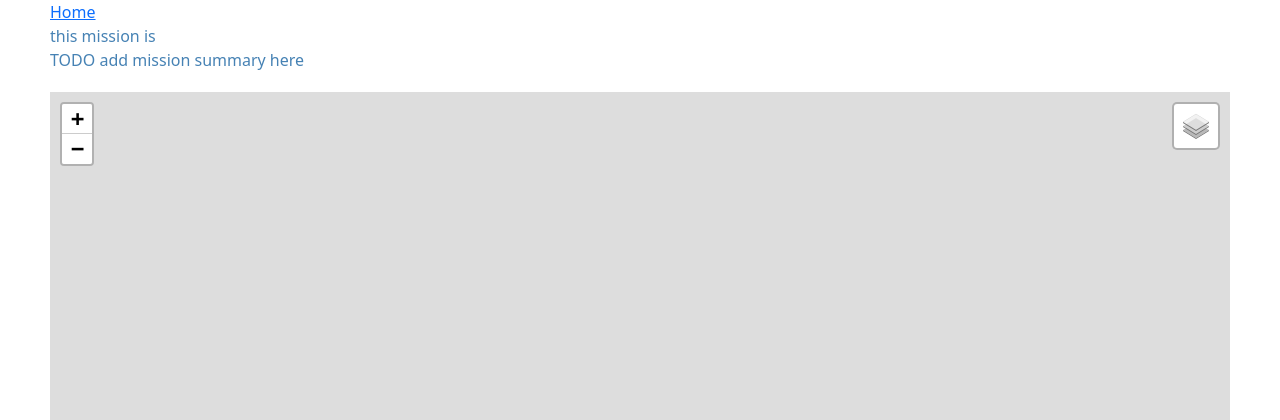
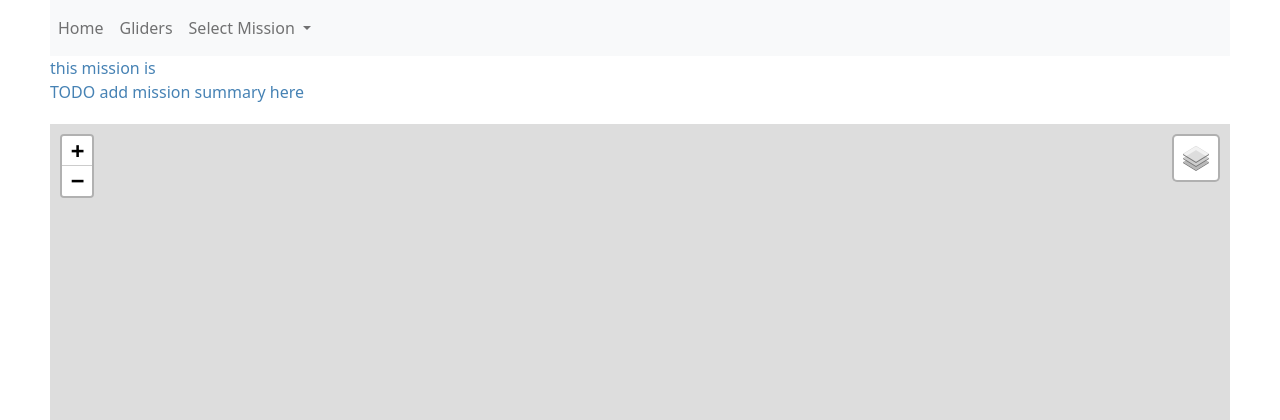
Before and after one commit to ueaglider/ueaglider-web, a Flask app: a page that uses ueaglider/templates/layout.html in a window 1280 px wide. Shown: the top 420 px of the page. Run offline with Flask 2, Linux system fonts and the light colour scheme; data that the repository does not hold is empty; parts of the project's set-up code (start-up, migrations or seed data) failed here and were passed over; some libraries are stand-ins or nearby versions.

Commit message:
changed bootstrap links and added drop down nav

```diff
--- a/ueaglider/templates/layout.html
+++ b/ueaglider/templates/layout.html
@@ -5,9 +5,14 @@
     <meta charset="UTF-8">
 
     <!-- CSS and javascript for bootstrap-->
-    <link href="https://cdn.jsdelivr.net/npm/bootstrap@5.0.0-beta1/dist/css/bootstrap.min.css" rel="stylesheet" integrity="sha384-giJF6kkoqNQ00vy+HMDP7azOuL0xtbfIcaT9wjKHr8RbDVddVHyTfAAsrekwKmP1" crossorigin="anonymous">
-    <script src="https://cdn.jsdelivr.net/npm/bootstrap@5.0.0-beta1/dist/js/bootstrap.bundle.min.js"
-            integrity="sha384-ygbV9kiqUc6oa4msXn9868pTtWMgiQaeYH7/t7LECLbyPA2x65Kgf80OJFdroafW"
+    <link href="https://cdn.jsdelivr.net/npm/bootstrap@5.0.0-beta1/dist/css/bootstrap.min.css"
+          rel="stylesheet" integrity="sha384-giJF6kkoqNQ00vy+HMDP7azOuL0xtbfIcaT9wjKHr8RbDVddVHyTfAAsrekwKmP1"
+          crossorigin="anonymous">
+    <script src="https://cdn.jsdelivr.net/npm/@popperjs/core@2.5.4/dist/umd/popper.min.js"
+            integrity="sha384-q2kxQ16AaE6UbzuKqyBE9/u/KzioAlnx2maXQHiDX9d4/zp8Ok3f+M7DPm+Ib6IU"
+            crossorigin="anonymous"></script>
+	<script src= "https://stackpath.bootstrapcdn.com/bootstrap/5.0.0-alpha1/js/bootstrap.min.js"
+            integrity="sha384-oesi62hOLfzrys4LxRF63OJCXdXDipiYWBnvTl9Y9/TRlw5xlKIEHpNyvvDShgf/"
             crossorigin="anonymous"></script>
     <!-- CSS from our static folder-->
     <link rel="stylesheet" href="/static/css/site.css"/>
@@ -15,9 +20,28 @@
 </head>
 <body>
 
+
+
+
 <!-- Nav elements link to other pages -->
-<nav>
-   <a href="/">Home</a>
+
+<nav class="navbar navbar-expand-lg navbar-light bg-light">
+  <button class="navbar-toggler" type="button" data-toggle="collapse" data-target="#navbarNavDropdown" aria-controls="navbarNavDropdown" aria-expanded="false" aria-label="Toggle navigation">
+    <span class="navbar-toggler-icon"></span>
+  </button>
+  <div class="collapse navbar-collapse" id="navbarNavDropdown">
+    <ul class="navbar-nav">
+      <li class="nav-item active">
+        <a class="nav-link" href="/">Home </a>
+      </li>
+      <li class="nav-item">
+        <a class="nav-link" href="/gliders">Gliders</a>
+      </li>
+        {% block extra_nav %}{% endblock %}
+
+
+    </ul>
+  </div>
 </nav>
 
 <!-- This block is for the main page content -->
--- a/ueaglider/templates/missions/mission.html
+++ b/ueaglider/templates/missions/mission.html
@@ -10,6 +10,20 @@
     integrity="sha512-XQoYMqMTK8LvdxXYG3nZ448hOEQiglfqkJs1NOQV44cWnUrBc8PkAOcXy20w0vlaXaVUearIOBhiXZ5V3ynxwA=="
     crossorigin=""></script>
     <title>Mission {{ mission.MissionID }}</title>
+{% endblock %}
+
+{% block extra_nav %}
+
+<li class="nav-item dropdown">
+    <a class="nav-link dropdown-toggle" href="#" id="navbarDropdownMenuLink" data-toggle="dropdown" aria-haspopup="true" aria-expanded="false">
+        Select Mission
+    </a>
+    <div class="dropdown-menu" aria-labelledby="navbarDropdownMenuLink">
+        {% for m in mission_list %}
+            <a class="dropdown-item" href="/mission{{ m.Number }}" >Mission {{ m.Number }} {{ m.Name }}</a>
+        {% endfor %}
+    </div>
+</li>
 {% endblock %}
 
 {% block main_content %}
--- a/ueaglider/views/mission_views.py
+++ b/ueaglider/views/mission_views.py
@@ -15,6 +15,7 @@ def missions(mission_id: int):
     targets: targets for this this mission
     target_dict: targets formatted to JSON style dict for JS map
     """
+    missions_list = mission_service.list_missions()
     mission = mission_service.get_mission_by_id(mission_id)
     targets = mission_service.get_mission_targets(mission_id)
     waypoints = mission_service.get_mission_waypoints(mission_id)
@@ -30,6 +31,7 @@ def missions(mission_id: int):
     ]
 
     return {'mission': mission,
+            'mission_list': missions_list,
             'targets': targets,
             'targetdict': target_dict,
             'divesdict': divesdict,
```
Also changed, not shown: ueaglider/templates/home/index.html (+12 -0 lines).
